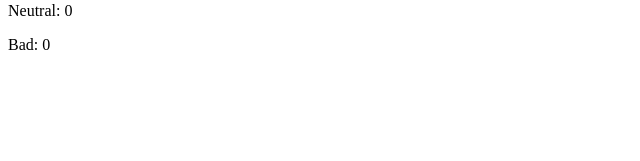
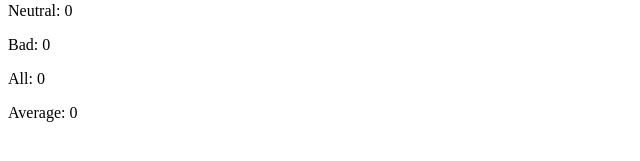
Before and after one commit to serverwind/open-university, a React (Vite) app in the folder part1/unicafe/: page / in a window 1280 px wide. Shown: the part 187-348 px from the top of the page, without its empty margins (0-640 px from the left). Built offline with nearby package versions, Linux system fonts and the light colour scheme.

Commit message:
Exercise 1.7 done

```diff
--- a/part1/unicafe/src/App.jsx
+++ b/part1/unicafe/src/App.jsx
@@ -8,25 +8,37 @@ const Button = ({onClick, text}) => {
   return <button onClick={onClick}>{text}</button>;
 };
 
-const Stats = ({text}) => {
+const Review = ({text}) => {
   return <p>{text}</p>
+}
+
+const Stat = ({all}) => {
+  return <p>{all}</p>
 }
 
 const App = () => {
   const [good, setGood] = useState(0);
   const [neutral, setNeutral] = useState(0);
   const [bad, setBad] = useState(0);
+  const [all, setAll] = useState(0);
+  const [average, setAverage] = useState(0);
 
   const handleGood = () => {
     setGood(good + 1);
+    setAll(all+1);
+    setAverage(4/all);
   };
 
   const handleNeutral = () => {
     setNeutral(neutral + 1);
+    setAll(all+1)
+    setAverage(4/all);
   };
 
   const handleBad = () => {
     setBad(bad + 1);
+    setAll(all+1)
+    setAverage(4/all);
   };
 
   return (
@@ -36,9 +48,11 @@ const App = () => {
       <Button onClick={handleNeutral} text='Neutral' />
       <Button onClick={handleBad} text='Bad' />
       <Header text="Statistics" />
-      <Stats text={"Good: " + good} />
-      <Stats text={"Neutral: " + neutral} />
-      <Stats text={"Bad: " + bad} />
+      <Review text={"Good: " + good} />
+      <Review text={"Neutral: " + neutral} />
+      <Review text={"Bad: " + bad} />
+      <Stat all={"All: " + all} />
+      <Stat all={"Average: " + average} />
     </>
   );
 };
```
